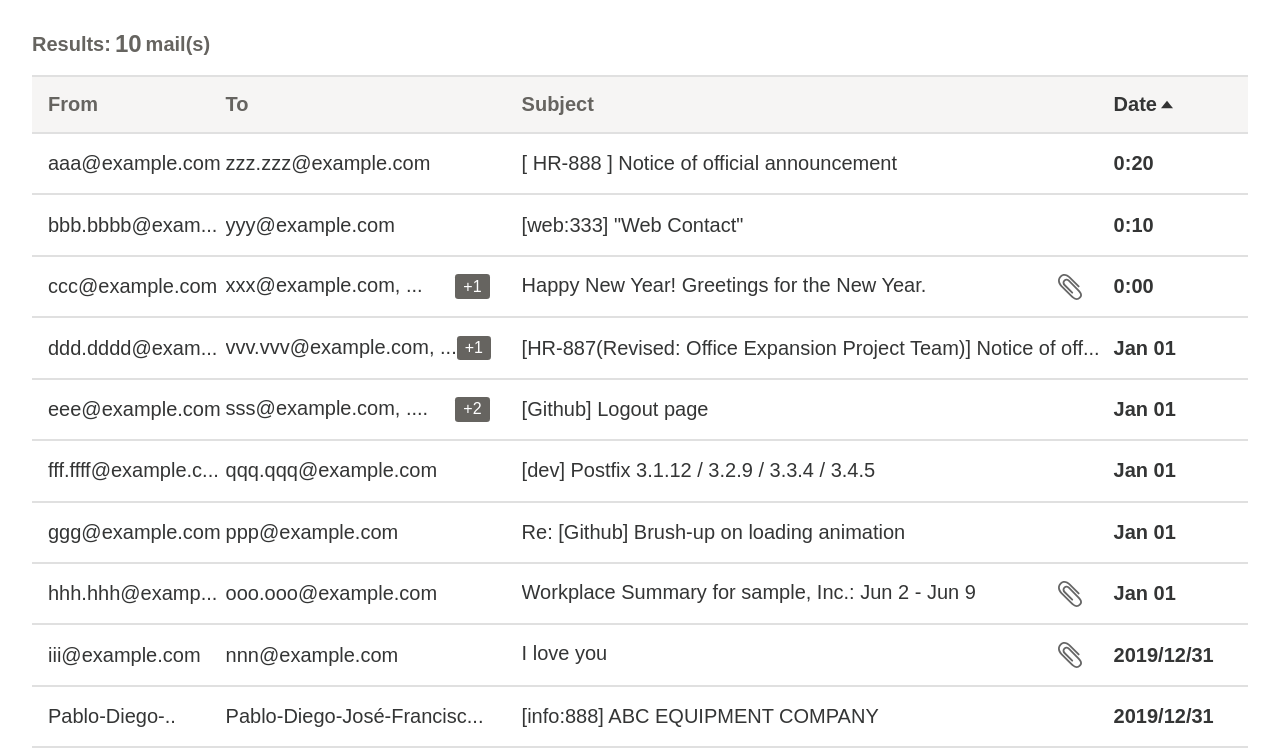
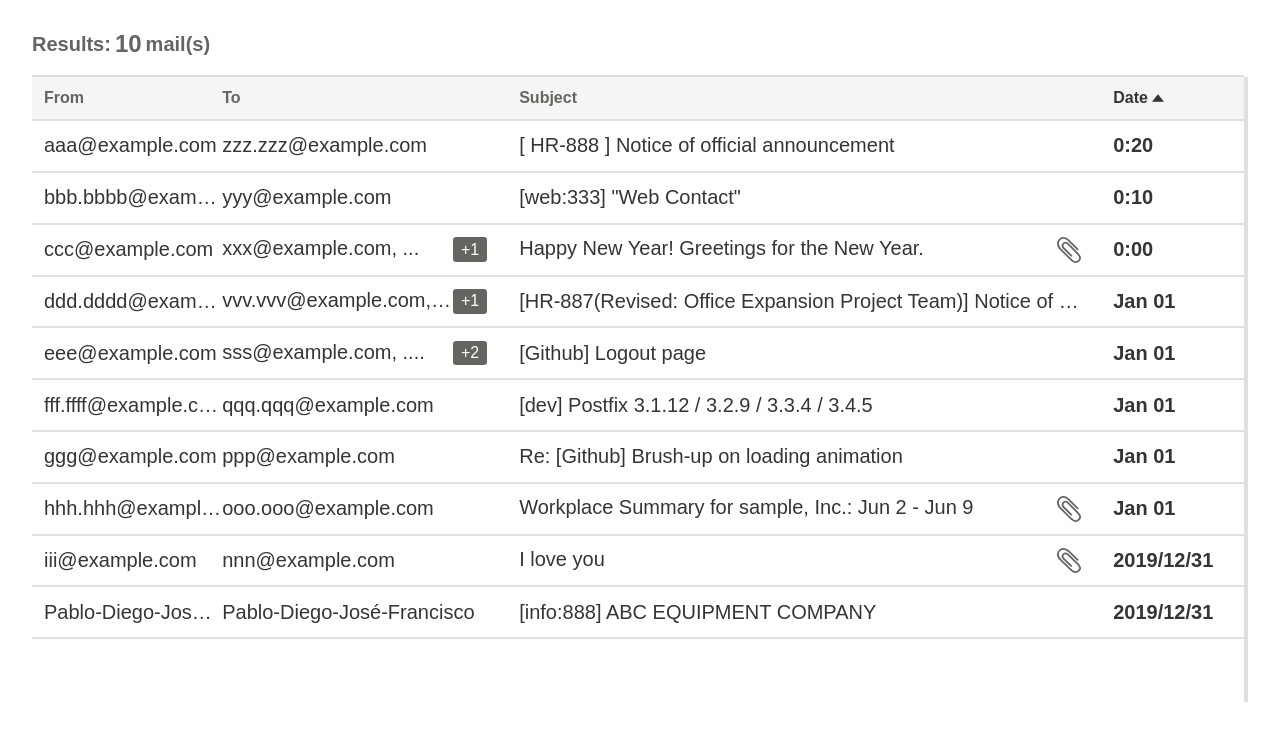
Before and after one commit to alstroemerieae/hennge-challenge, a website: page index.html in a window 1280 px wide. Shown: the part 100-848 px from the top of the page. After the commit the page ends 802 px from the top, so only its background shows below. Drawn offline with Linux system fonts and the light colour scheme.

Commit message:
Fix text overflow ellipses display, Fix main section and inbox class container height

```diff
--- a/index.html
+++ b/index.html
@@ -82,7 +82,7 @@
             <img class="icon icon-mail"src="src/assets/images/icon_mail_sp.svg" alt="Email icon">
           </div>
           <div class="inbox-history-item-sender">
-            <p>bbb.bbbb@exam...</p>
+            <p>bbb.bbbb@example</p>
           </div>
           <div class="inbox-history-item-recipient">
             <p>yyy@example.com</p>
@@ -129,14 +129,14 @@
             <img class="icon icon-mail"src="src/assets/images/icon_mail_sp.svg" alt="Email icon">
           </div>
           <div class="inbox-history-item-sender">
-            <p>ddd.dddd@exam...</p>
+            <p>ddd.dddd@example</p>
           </div>
           <div class="inbox-history-item-recipient">
             <p>vvv.vvv@example.com, ...</p>
             <div class="inbox-history-item-recipient-counter">+1</div>
           </div>
           <div class="inbox-history-item-subject">
-            <p>[HR-887(Revised: Office Expansion Project Team)] Notice of off...</p>
+            <p>[HR-887(Revised: Office Expansion Project Team)] Notice of office</p>
           </div>
           <div class="inbox-history-item-date">
             <p>Jan&nbsp;01</p>
@@ -175,7 +175,7 @@
             <img class="icon icon-mail"src="src/assets/images/icon_mail_sp.svg" alt="Email icon">
           </div>
           <div class="inbox-history-item-sender">
-            <p>fff.ffff@example.c...</p>
+            <p>fff.ffff@example.com</p>
           </div>
           <div class="inbox-history-item-recipient">
             <p>qqq.qqq@example.com</p>
@@ -219,7 +219,7 @@
             <img class="icon icon-mail"src="src/assets/images/icon_mail_sp.svg" alt="Email icon">
           </div>
           <div class="inbox-history-item-sender">
-            <p>hhh.hhh@examp...</p>
+            <p>hhh.hhh@example.com</p>
             <img class="icon icon-clip mobile"src="src/assets/images/icon_clip.svg" alt="Clip icon">
           </div>
           <div class="inbox-history-item-recipient">
@@ -267,10 +267,10 @@
             <img class="icon icon-mail"src="src/assets/images/icon_mail_sp.svg" alt="Email icon">
           </div>
           <div class="inbox-history-item-sender">
-            <p>Pablo-Diego-..</p>
+            <p>Pablo-Diego-José-Francisco</p>
           </div>
           <div class="inbox-history-item-recipient">
-            <p>Pablo-Diego-José-Francisc...</p>
+            <p>Pablo-Diego-José-Francisco</p>
           </div>
           <div class="inbox-history-item-subject">
             <p>[info:888] ABC EQUIPMENT COMPANY</p>
--- a/src/scss/main.scss
+++ b/src/scss/main.scss
@@ -57,12 +57,13 @@ body {
   }
 
   main {
-
+    height: 100vh;
+    margin: 1rem 2rem 0rem 2rem;
     .inbox {
       display: grid;
       grid-template-columns: 1fr 1fr;
-      grid-template-rows: 4rem 15fr;
-      padding: 1rem 2rem 0rem 2rem;
+      grid-template-rows: 4rem 9fr 1fr;
+      // padding: 1rem 2rem 0rem 2rem;
       height: 100%;
       background-image: url('');
       background-repeat: no-repeat;
@@ -98,7 +99,8 @@ body {
           grid-template-columns: inherit;
           justify-content: center;
           align-items: center;
-          padding: 1rem;
+          padding: .75rem;
+          // border: 1px solid red;
         }
         &-header {
           // border: 1px solid red;
@@ -106,6 +108,7 @@ body {
           border-bottom: 2px solid var(--border-color);
           background-color: var(--light-color);
           color: var(--dark-color);
+          font-size: 1rem;
           font-weight: bold;
           & > * {
             display: flex;
@@ -129,7 +132,11 @@ body {
           &-subject {
             white-space: nowrap;
             overflow: hidden;
-            text-overflow: ellipsis; // Not working
+            text-overflow: ellipsis;
+            p {
+              overflow: hidden;
+              text-overflow: ellipsis;
+            }
           }
           &-recipient,
           &-subject {
@@ -164,8 +171,9 @@ body {
       }
       // History viewer container
       &-viewer {
-        grid-row: 2/3;
-        background-color: var(--gray-color);
+        grid-row: 2/4;
+        background-color: var(--light-color);
+        border: 2px solid var(--border-color);
         display: flex;
         flex-direction: column;
         .inbox-item-expanded {
@@ -174,7 +182,7 @@ body {
           grid-template-columns: 9fr 9fr 2fr;
           grid-template-rows: 1fr 1fr auto;
           margin-bottom: 1rem;
-          border: 1px solid black;
+          box-shadow: 0px 1px 7px 1px rgba(0,0,0,0.17);
           &-sender,
           &-recipient,
           &-subject,
@@ -280,8 +288,7 @@ body {
   position: absolute;
   top: 0;
   right: 0;
-  width: 1rem;
-  color: var(--light-color);
+  color: lightcoral;
   border: 1px solid var(--border-color);
   padding: .2rem;
 }
```
Also changed, not shown: src/css/main.css.
